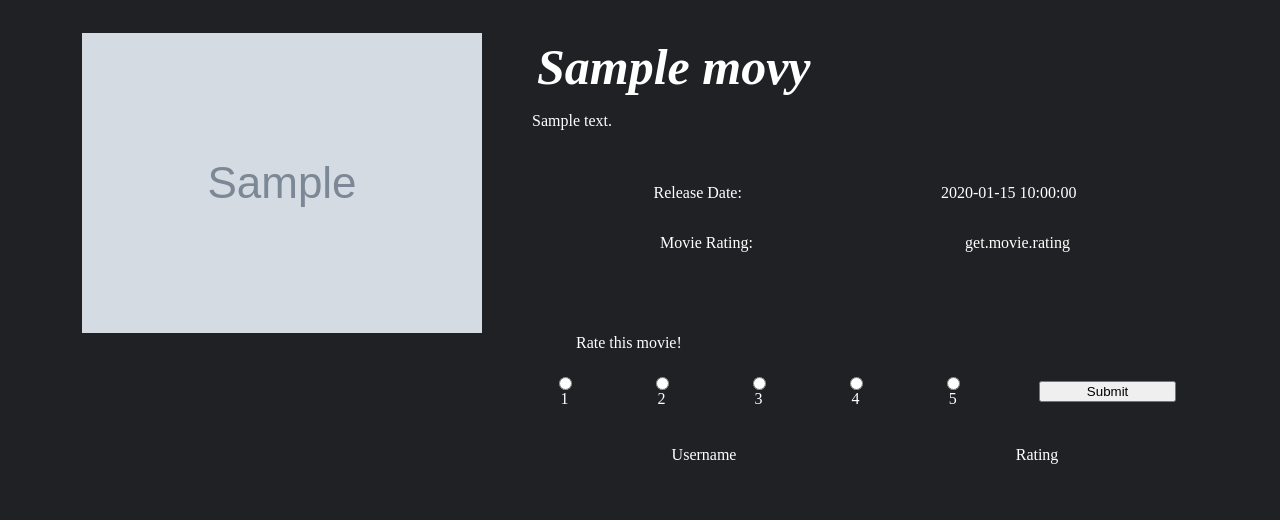
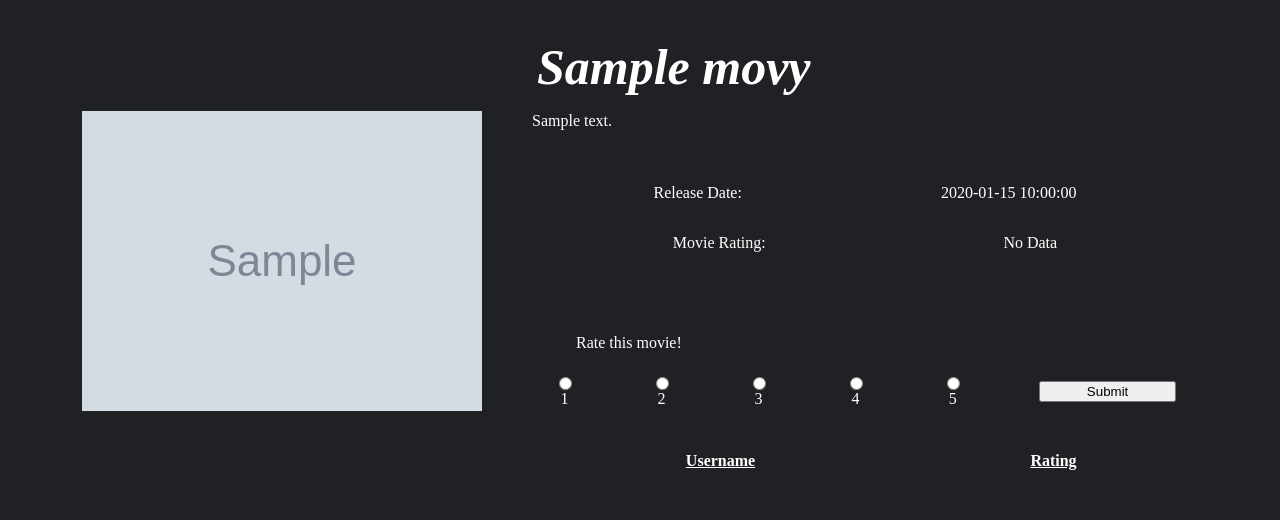
Before and after one commit to JRichm/py-proj-5, a Flask app: page /movies/1 in a window 1280 px wide. Shown: the top 520 px of the page. Run offline with Flask 2, Linux system fonts and the light colour scheme; tables that the repository leaves empty hold one stand-in row (values such as "Sample post"); grey boxes marked "Sample" are stand-in pictures.

Commit message:
website shows avg rating

```diff
--- a/crud.py
+++ b/crud.py
@@ -51,7 +51,21 @@
 
   # ratings
 def get_movie_ratings(movie_id):
-    return Rating.query.filter(Rating.rating_movie_id==movie_id).all()
+    all_ratings = Rating.query.filter(Rating.rating_movie_id==movie_id).all()
+    return all_ratings
+
+def get_movie_avg_rating(movie_id):
+    all_ratings = Rating.query.filter(Rating.rating_movie_id==movie_id).all()
+    ratings = [0, 0]
+    for rating in all_ratings:
+        ratings[0] = ratings[0] + 1
+        ratings[1] = ratings[1] + rating.rating_score
+
+    if not ratings[0] == 0:
+        ratings = str(round(ratings[1] / ratings[0], 1))
+    else:
+        ratings = 'No Data'
+    return ratings
 
 
 """ #      Server Methods       # """
--- a/server.py
+++ b/server.py
@@ -53,7 +53,11 @@
 def show_movie(movie_id):
     movie = crud.get_movie_by_id(movie_id)
     movieRatings = crud.get_movie_ratings(movie_id)
-    return render_template('movie_details.html', movie=movie, movieRatings=movieRatings)
+    movieAvgRating = crud.get_movie_avg_rating(movie_id)
+    return render_template('movie_details.html',
+                           movie=movie,
+                           movieRatings=movieRatings,
+                           movieAvgRating=movieAvgRating)
 
 
 """  ####  Server Methods ####  """
--- a/static/css/movie_details.css
+++ b/static/css/movie_details.css
@@ -2,6 +2,7 @@
     display: flex;
     flex-direction: row;
     justify-content: center;
+    align-items: center;
 }
 
 main > * {
@@ -77,15 +78,20 @@
 #movie-ratings {
     width: 100%;
     height: 100%;
+    margin: 22px
+}
+
+#movie-ratings {
+    width: 100%;
 }
 
 #movie-ratings span {
     display: flex;
-    justify-content: space-around;
+    justify-content: space-evenly;
 }
 
-#movie-ratings li {
-    display: flex;
-    justify-content: space-around;
-    list-style:none;
+#movie-ratings p {
+    text-align: center;
+    width: 50%;
+    margin: 0px;
 }
--- a/templates/movie_details.html
+++ b/templates/movie_details.html
@@ -20,7 +20,7 @@
                 </span>
                 <span>
                     <p>Movie Rating:</p>
-                    <p>get.movie.rating</p>
+                    <p>{{ movieAvgRating }}</p>
                 </span>
             </article>
             <form id="user-rating-area" action="/rate-movie" method='POST'>
@@ -51,17 +51,15 @@
             </form>
             <div id="movie-ratings">
                 <span>
-                    <p>Username</p>
-                    <p>Rating</p>
+                    <p style="font-weight:bold; text-decoration-line:underline;">Username</p>
+                    <p style="font-weight:bold; text-decoration-line:underline;">Rating</p>
                 </span>
-                <ul>
-                    {% for rating in movieRatings %}
-                        <li>
-                            <p>{{ rating.user.user_name }}</p>
-                            <p>{{ rating.rating_score }}</p>
-                        </li>
-                    {% endfor %}
-                </ul>
+                {% for rating in movieRatings %}
+                    <span>
+                        <p>{{ rating.user.user_name }}</p>
+                        <p>{{ rating.rating_score }}</p>
+                    </span>
+                {% endfor %}
             </div>
         </section>
     </main>
```
